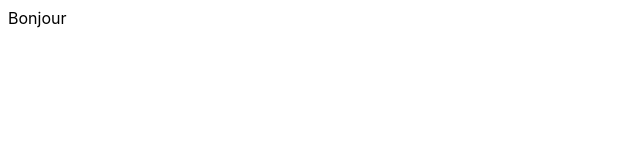
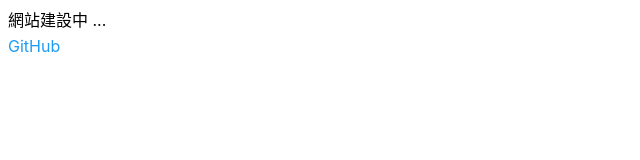
Before and after one commit to yuetyam/yuetyam.org, a plain HTML site: page index.html in a window 1280 px wide. Shown: the whole page, without its empty margins (0-640 px from the left). Drawn offline with Linux system fonts and the light colour scheme.

Commit message:
Add content to home index.html

```diff
--- a/basic.css
+++ b/basic.css
@@ -1,3 +1,13 @@
 html, body {
         font-family: -apple-system, BlinkMacSystemFont, SF Pro, Roboto, Segoe UI, Helvetica Neue, Helvetica, Arial, ChiuKong Gothic CL, Source Han Sans K, Noto Sans CJK KR, Sarasa Gothic CL, PingFang HK, Source Han Sans HC, Noto Sans CJK HK, Noto Sans HK, ui-sans-serif, sans-serif, Apple Color Emoji, Noto Color Emoji, Segoe UI Emoji, Segoe UI Symbol, emoji;
+        line-height: 1.6em;
 }
+
+a {
+        text-decoration: none;
+        color: #1F9BF3;
+}
+
+a:hover {
+        color: black;
+}
--- a/index.html
+++ b/index.html
@@ -15,7 +15,9 @@
 </head>
 
 <body>
-        Bonjour
+        網站建設中 ...
+        <br>
+        <a href="https://github.com/yuetyam">GitHub</a>
 </body>
 
 </html>
```
